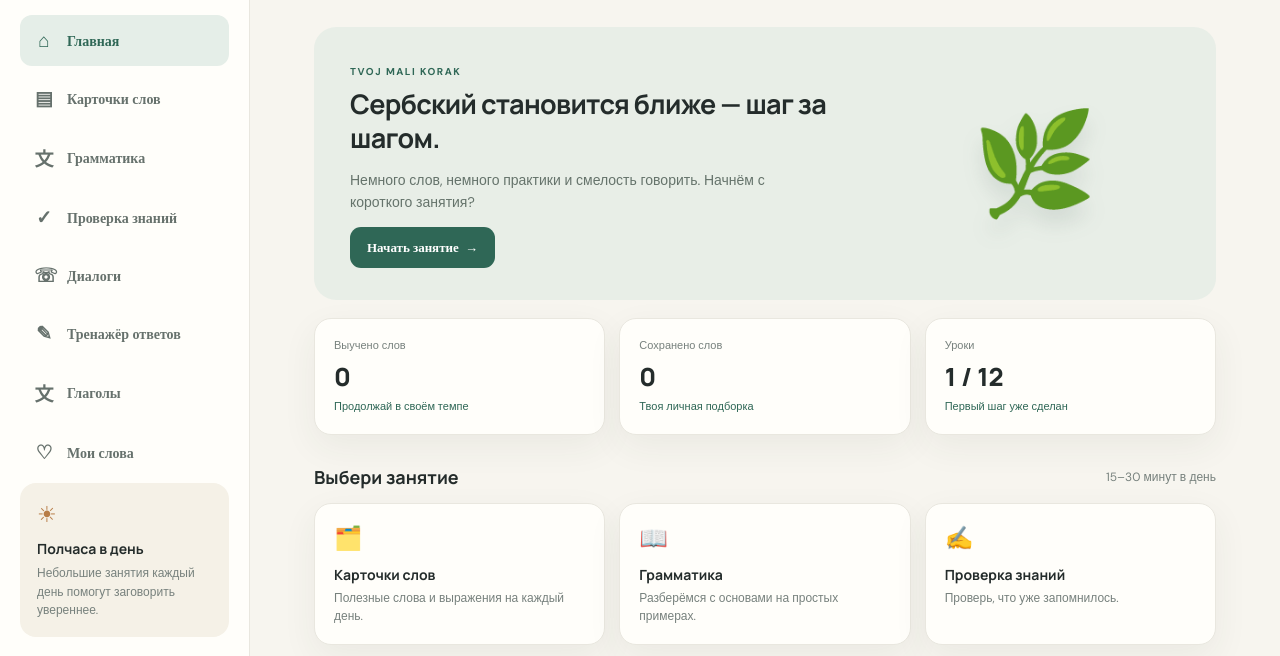
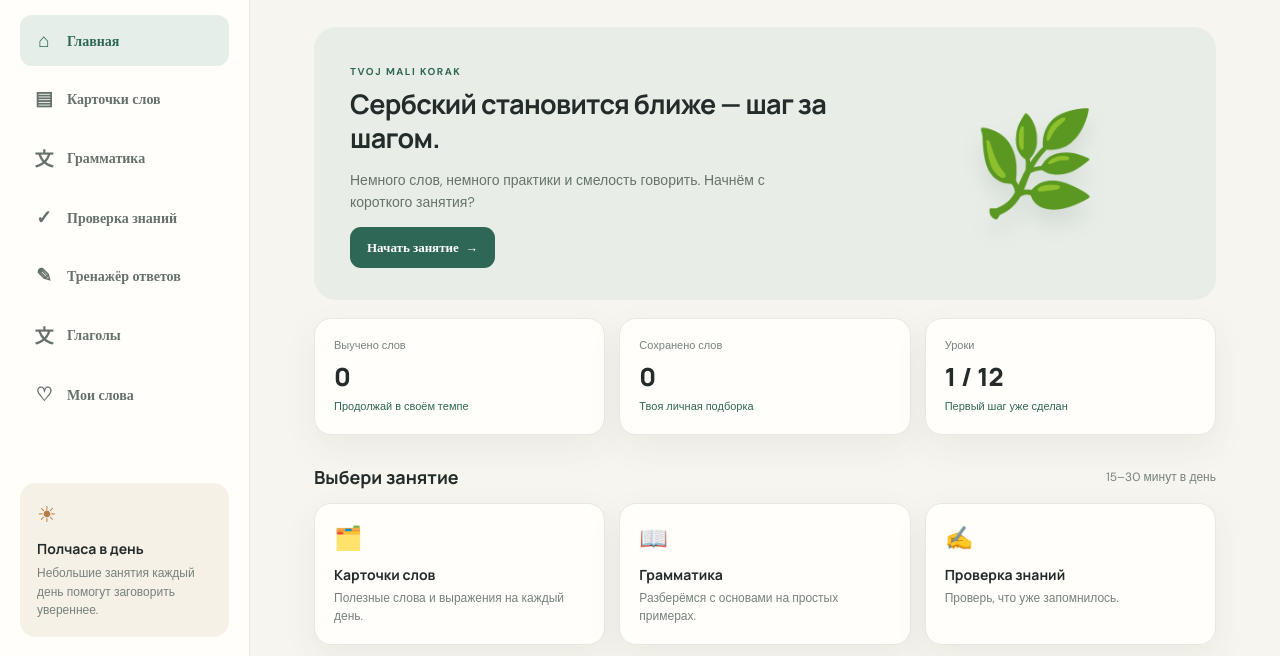
Before and after one commit to anufrievaevgeniya21-netizen/moj-srpski, a plain HTML site: page index.html in a window 1280 px wide. Shown: the part 105-761 px from the top of the page. Drawn offline with Linux system fonts and the light colour scheme.

Commit message:
Remove scripted chat from navigation

```diff
--- a/index.html
+++ b/index.html
@@ -19,7 +19,6 @@
         <button class="nav-item" data-view="words"><span>▤</span>Карточки слов</button>
         <button class="nav-item" data-view="grammar"><span>文</span>Грамматика</button>
         <button class="nav-item" data-view="test"><span>✓</span>Проверка знаний</button>
-        <button class="nav-item" data-view="chat"><span>☏</span>Диалоги</button>
         <button class="nav-item" data-view="practice"><span>✎</span>Тренажёр ответов</button>
         <button class="nav-item" data-view="verbs"><span>文</span>Глаголы</button>
         <button class="nav-item" data-view="saved"><span>♡</span>Мои слова</button>
```
